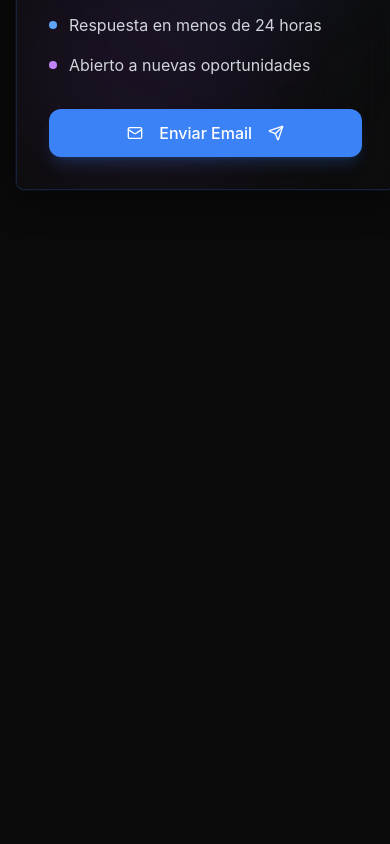
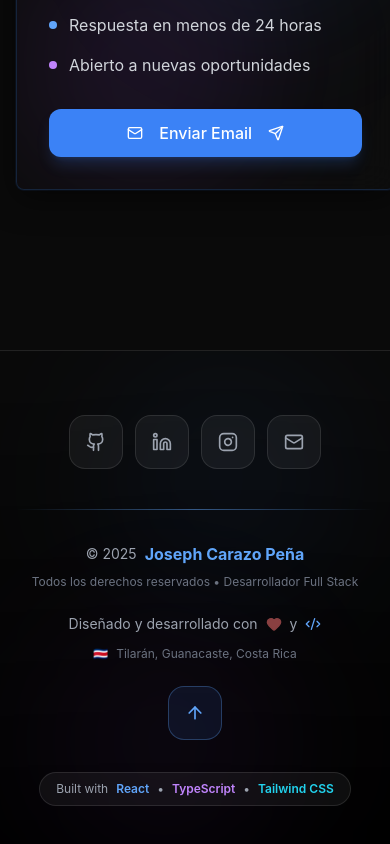
Before and after one commit to JosephCarazoP/joseph-portfolio, a React (Vite) app: page / in a window 390 px wide. Shown: the part 8832-9676 px from the top of the page. Before the commit the page ends 9182 px from the top, so only its background shows below. Built offline with nearby package versions, Linux system fonts and the light colour scheme.

Commit message:
✨ Portfolio completo: Hero, Experience, Projects, Skills, Contact, Footer

```diff
--- a/src/App.tsx
+++ b/src/App.tsx
@@ -5,6 +5,7 @@ import { Skills } from './components/Skills';
 import { Contact } from './components/Contact';
 import { ScrollIndicator } from './components/ScrollIndicator';
 import { CustomCursor } from './components/CustomCursor';
+import { Footer } from './components/Footer';
 
 function App() {
   return (
@@ -16,6 +17,7 @@ function App() {
       <Projects />
       <Skills />
       <Contact />
+      <Footer />
     </div>
   );
 }
--- /dev/null
+++ b/src/components/Footer.tsx
@@ -0,0 +1,148 @@
+import { motion } from 'framer-motion';
+import { Heart, Code2, Github, Linkedin, Instagram, Mail, ArrowUp } from 'lucide-react';
+import { personalInfo } from '../data/portfolio';
+
+export const Footer = () => {
+  const currentYear = new Date().getFullYear();
+
+  const socialLinks = [
+    { icon: Github, href: personalInfo.github, label: 'GitHub', color: 'hover:text-white' },
+    { icon: Linkedin, href: personalInfo.linkedin, label: 'LinkedIn', color: 'hover:text-blue-400' },
+    { icon: Instagram, href: personalInfo.instagram, label: 'Instagram', color: 'hover:text-pink-400' },
+    { icon: Mail, href: `mailto:${personalInfo.email}`, label: 'Email', color: 'hover:text-green-400' },
+  ];
+
+  const scrollToTop = () => {
+    window.scrollTo({ top: 0, behavior: 'smooth' });
+  };
+
+  return (
+    <footer className="relative py-16 px-4 border-t border-white/10 overflow-hidden">
+      {/* Gradient Background */}
+      <div className="absolute inset-0 bg-gradient-to-b from-transparent via-black/50 to-black pointer-events-none" />
+
+      {/* Decorative Blurs */}
+      <div className="absolute top-0 left-1/4 w-64 h-64 bg-blue-500/5 rounded-full blur-3xl" />
+      <div className="absolute bottom-0 right-1/4 w-64 h-64 bg-purple-500/5 rounded-full blur-3xl" />
+
+      <div className="max-w-6xl mx-auto relative z-10">
+        {/* Social Links */}
+        <motion.div
+          initial={{ opacity: 0, y: 20 }}
+          whileInView={{ opacity: 1, y: 0 }}
+          viewport={{ once: true }}
+          className="flex justify-center gap-3 mb-10"
+        >
+          {socialLinks.map((social, index) => {
+            const IconComponent = social.icon;
+            return (
+              <motion.a
+                key={index}
+                href={social.href}
+                target="_blank"
+                rel="noopener noreferrer"
+                initial={{ opacity: 0, scale: 0.5 }}
+                whileInView={{ opacity: 1, scale: 1 }}
+                viewport={{ once: true }}
+                transition={{
+                  delay: index * 0.1,
+                  type: "spring",
+                  stiffness: 260,
+                  damping: 20
+                }}
+                whileHover={{ scale: 1.1, y: -5 }}
+                whileTap={{ scale: 0.95 }}
+                className={`bg-white/5 hover:bg-white/10 p-4 rounded-2xl border border-white/10 hover:border-blue-400/50 transition-all duration-300 group ${social.color}`}
+                aria-label={social.label}
+              >
+                <IconComponent className="w-5 h-5 text-gray-400 group-hover:scale-110 transition-transform" />
+              </motion.a>
+            );
+          })}
+        </motion.div>
+
+        {/* Divider with gradient */}
+        <motion.div
+          initial={{ scaleX: 0 }}
+          whileInView={{ scaleX: 1 }}
+          viewport={{ once: true }}
+          transition={{ duration: 1, ease: "easeInOut" }}
+          className="h-px bg-gradient-to-r from-transparent via-blue-400/50 to-transparent mb-8"
+        />
+
+        {/* Main Content */}
+        <div className="flex flex-col lg:flex-row items-center justify-between gap-6 mb-8">
+          {/* Copyright */}
+          <motion.div
+            initial={{ opacity: 0, x: -20 }}
+            whileInView={{ opacity: 1, x: 0 }}
+            viewport={{ once: true }}
+            transition={{ delay: 0.2 }}
+            className="text-center lg:text-left"
+          >
+            <div className="flex flex-wrap items-center justify-center lg:justify-start gap-2 text-gray-400 text-sm mb-2">
+              <span>© {currentYear}</span>
+              <span className="text-blue-400 font-bold text-base">Joseph Carazo Peña</span>
+            </div>
+            <p className="text-gray-500 text-xs">
+              Todos los derechos reservados • Desarrollador Full Stack
+            </p>
+          </motion.div>
+
+          {/* Made with */}
+          <motion.div
+            initial={{ opacity: 0, y: 20 }}
+            whileInView={{ opacity: 1, y: 0 }}
+            viewport={{ once: true }}
+            transition={{ delay: 0.3 }}
+            className="flex flex-col items-center gap-3"
+          >
+            <div className="flex items-center gap-2 text-gray-400 text-sm">
+              <span>Diseñado y desarrollado con</span>
+              <Heart className="w-4 h-4 text-red-400 fill-red-400 animate-pulse" />
+              <span>y</span>
+              <Code2 className="w-4 h-4 text-blue-400" />
+            </div>
+            <div className="flex items-center gap-2 text-gray-500 text-xs">
+              <span>🇨🇷</span>
+              <span>Tilarán, Guanacaste, Costa Rica</span>
+            </div>
+          </motion.div>
+
+          {/* Scroll to Top Button */}
+          <motion.button
+            initial={{ opacity: 0, x: 20 }}
+            whileInView={{ opacity: 1, x: 0 }}
+            viewport={{ once: true }}
+            transition={{ delay: 0.4 }}
+            whileHover={{ scale: 1.1, y: -5 }}
+            whileTap={{ scale: 0.95 }}
+            onClick={scrollToTop}
+            className="bg-blue-500/10 hover:bg-blue-500 text-blue-400 hover:text-white p-4 rounded-2xl border border-blue-400/30 hover:border-blue-500 transition-all duration-300 group"
+            aria-label="Volver arriba"
+          >
+            <ArrowUp className="w-5 h-5 group-hover:translate-y-[-2px] transition-transform" />
+          </motion.button>
+        </div>
+
+        {/* Tech Stack Badge */}
+        <motion.div
+          initial={{ opacity: 0, y: 10 }}
+          whileInView={{ opacity: 1, y: 0 }}
+          viewport={{ once: true }}
+          transition={{ delay: 0.5 }}
+          className="flex justify-center"
+        >
+          <div className="inline-flex items-center gap-2 bg-white/5 px-4 py-2 rounded-full border border-white/10 text-xs text-gray-400">
+            <span>Built with</span>
+            <span className="text-blue-400 font-semibold">React</span>
+            <span>•</span>
+            <span className="text-purple-400 font-semibold">TypeScript</span>
+            <span>•</span>
+            <span className="text-cyan-400 font-semibold">Tailwind CSS</span>
+          </div>
+        </motion.div>
+      </div>
+    </footer>
+  );
+};
--- a/src/data/portfolio.ts
+++ b/src/data/portfolio.ts
@@ -5,8 +5,8 @@ export const personalInfo = {
   email: "josephcarazocv@gmail.com",
   phone: "+506 8662 2488",
   summary: "Desarrollador Junior en TI con experiencia en proyectos web/móvil y apoyo logístico. Capacidad de adaptación a diferentes entornos tecnológicos y operativos.",
-  github: "https://github.com/josephcarazo",
-  linkedin: "https://linkedin.com/in/josephcarazo",
+  github: "https://github.com/JosephCarazoP",
+  linkedin: "https://linkedin.com/in/joseph-carazo-388528273",
   instagram: "https://instagram.com/josephcarazo",
 };
 
```
